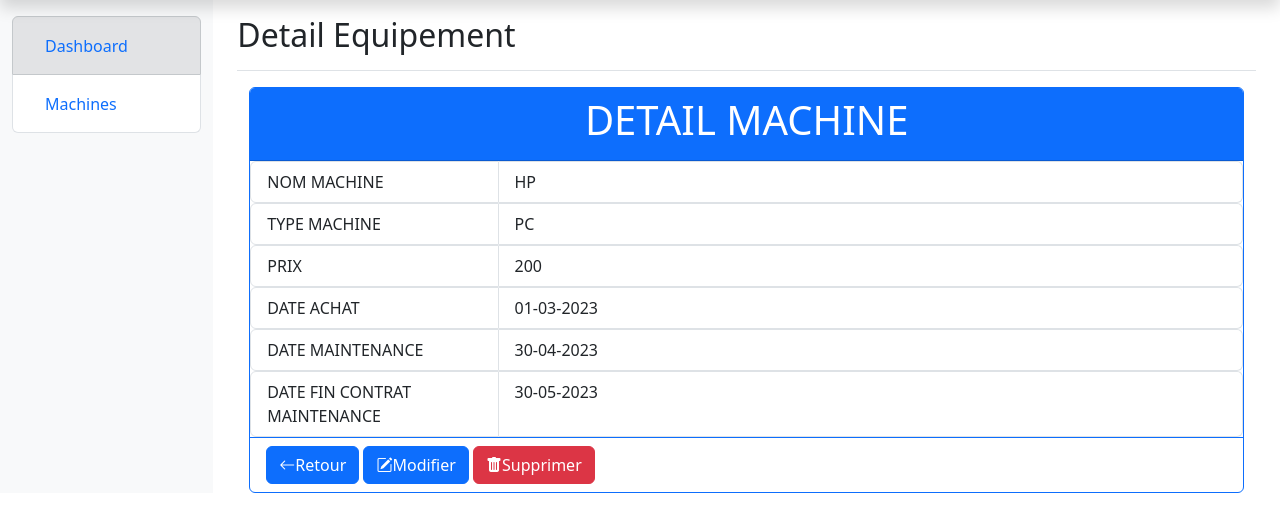
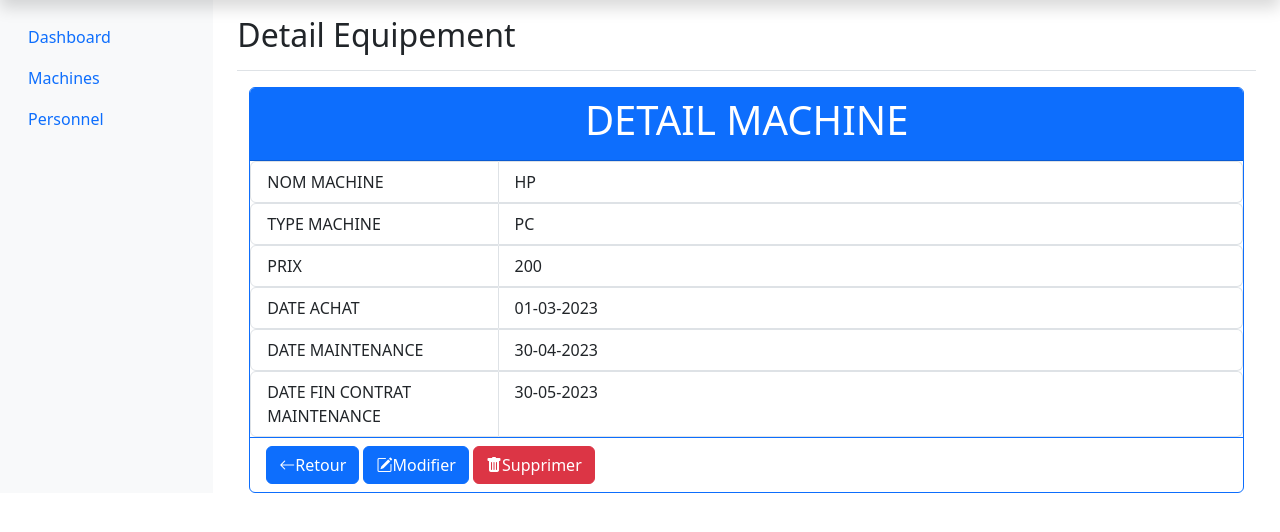
Before and after one commit to Salmane95140/ITManagment, a Django app: page /machine/1 in a window 1280 px wide. Shown: the part 40-572 px from the top of the page. Run offline with Django 4.2, Linux system fonts and the light colour scheme; data comes from the database, SQL or seed files in the repository; both versions use the stored data as it was after the commit; some libraries are stand-ins or nearby versions.

Commit message:
model personnel employe

```diff
--- a/it/models.py
+++ b/it/models.py
@@ -20,3 +20,12 @@ class Machine(models.Model):
 
     def __str__(self):
         return self.nom
+
+class Personne(models.Model):
+    id = models.AutoField(primary_key= True, editable = False)
+    prenom = models.CharField(max_length=20)
+    nom = models.CharField(max_length=20)
+    poste = models.CharField(max_length=20)
+
+    def __str__(self):
+        return '%s %s'%(self.nom, self.prenom)
--- a/it/templates/index.html
+++ b/it/templates/index.html
@@ -45,20 +45,25 @@
   <div class="row">
     <nav id="sidebarMenu" class="col-md-3 col-lg-2 d-md-block bg-body-tertiary sidebar collapse">
       <div class="position-sticky pt-3 sidebar-sticky">
-        <ul class="nav flex-column list-group">
-          <li class="nav-item list-group-item list-group-item-secondary">
-            <a class="nav-link" aria-current="page" href="#">
+        <ul class="nav flex-column">
+          <li class="nav-item">
+            <a class="nav-link active" aria-current="page" href="#">
               <span data-feather="home" class="align-text-bottom"></span>
               Dashboard
             </a>
           </li>
-          <li class="nav-item list-group-item">
-            <a class="nav-link " href="{% url 'list_machines'%}">
+          <li class="nav-item">
+            <a class="nav-link" href="{% url 'list_machines'%}">
               <span data-feather="file" class="align-text-bottom"></span>
               Machines
             </a>
           </li>
-
+          <li class="nav-item">
+            <a class="nav-link" href="{% url 'list_personnes' %}">
+              <span data-feather="users" class="align-text-bottom"></span>
+              Personnel
+            </a>
+          </li>
         </ul>
 
     </div>
@@ -70,6 +75,17 @@
 
       </div>
 
+      {% if messages %}
+          <div class="messages">
+            {% for message in messages %}
+              <div class="alert {% if message.tags %}alert-{{ message.tags }}"{% endif %}>
+                {{ message }}
+              </div>
+            {% endfor %}
+          </div>
+      {% endif %}
+
+
       {% block content %}
 
       {% endblock %}
```
Also changed, not shown: db.sqlite3, it/migrations/0002_personne_alter_machine_dateachat_and_more.py (added).
